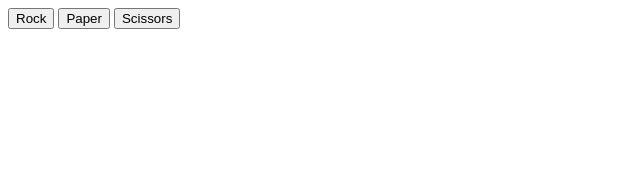
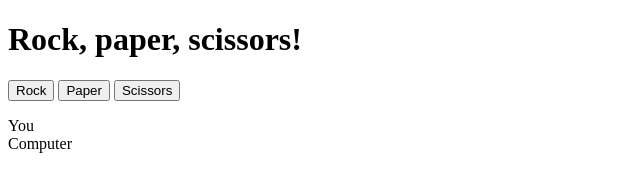
Before and after one commit to ralberrto/rps, a plain HTML site: page index.html in a window 1280 px wide. Shown: the whole page, without its empty margins (0-640 px from the left). Drawn offline with Linux system fonts and the light colour scheme.

Commit message:
Add html structure to page
In the js file the method appendChild was replaced by prepend

```diff
--- a/index.html
+++ b/index.html
@@ -6,10 +6,19 @@
     <script src="./script.js" defer></script>
 </head>
 <body>
-    <div>
+    <h1>Rock, paper, scissors!</h1>
+    <div id="button-container">
         <button>Rock</button>
         <button>Paper</button>
         <button>Scissors</button>
     </div>
+    <div id="results-container">
+        <div id="score-container">
+            <div class="marker"></div>
+            <div class="player" id="user">You</div>
+            <div class="player">Computer</div>
+            <div class="marker"></div>
+        </div>
+    </div>
 </body>
 </html>
--- a/script.js
+++ b/script.js
@@ -5,7 +5,7 @@ buttons.forEach((button => button.addEventListener("click", playRound)))
 
 const resultsContainer = document.querySelector("#results-container");
 const messageDisplayer = document.createElement("p")
-resultsContainer.appendChild(messageDisplayer)
+resultsContainer.prepend(messageDisplayer)
 
 function game() {
     // This function creates a five-round game and scores results.
```
